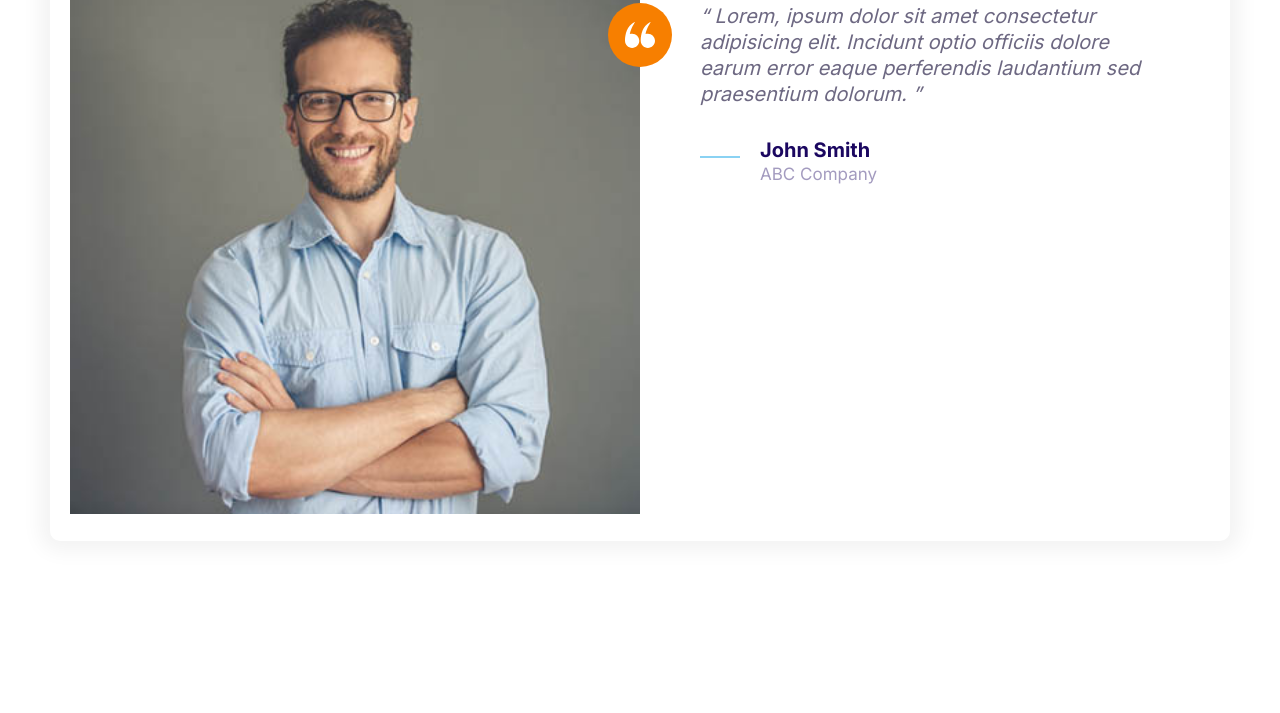
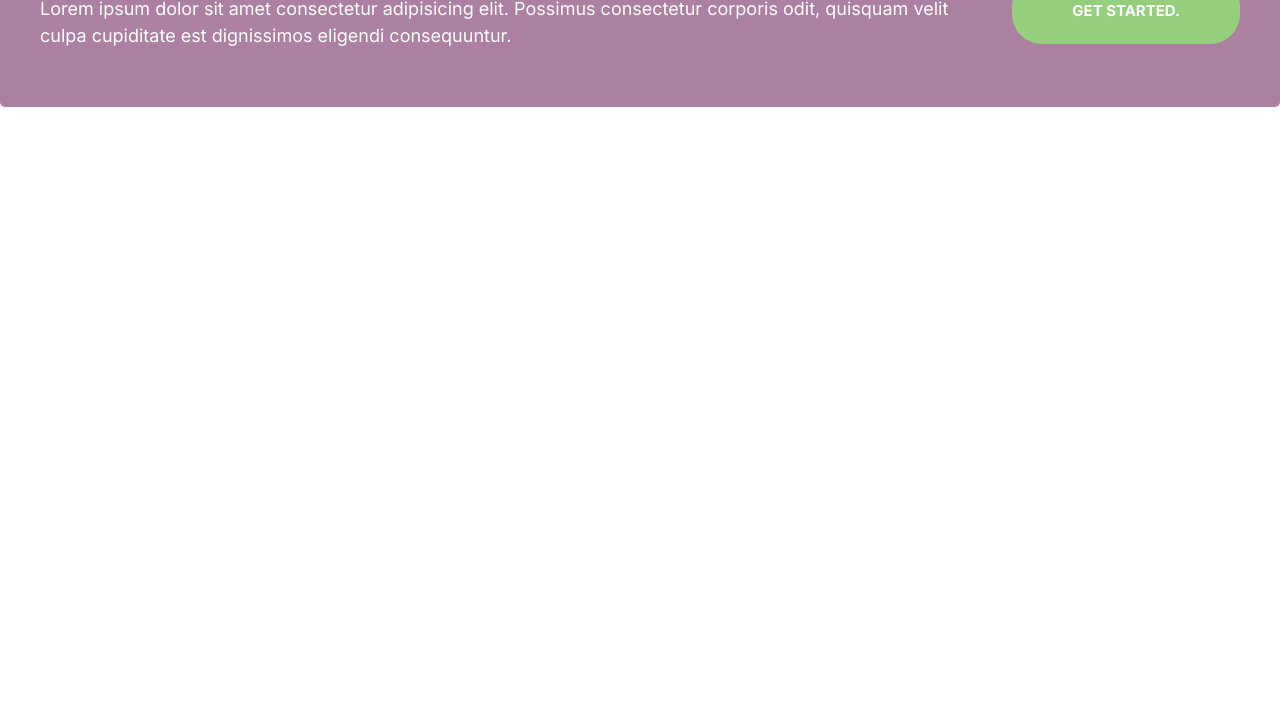
Before and after one commit to Bombar77/CSS-and-HTML, a plain HTML site: page index.html in a window 1280 px wide. Shown: the part 87-800 px from the top of the page. Drawn offline with Linux system fonts and the light colour scheme.

Commit message:
Define callouts style.

```diff
--- a/CSS/styles.css
+++ b/CSS/styles.css
@@ -203,6 +203,11 @@ a {
   margin: 1rem 0;
   cursor: pointer;
   white-space: nowrap;
+}
+
+.btn--stretched {
+  padding-left: 6rem;
+  padding-right: 6rem;
 }
 
 .btn--primary {
@@ -498,3 +503,42 @@ a {
     margin-left: 6rem;
   }
 }
+
+/* Callouts */
+.callout {
+  padding: 4rem;
+  border-radius: 5px;
+}
+
+.callout--primary {
+  color: #fff;
+  background: var(--color-primary);
+}
+
+.callout--heading {
+  color: #fff;
+  margin-top: 0;
+  font-size: 3rem;
+}
+
+.callout .btn {
+  justify-self: center;
+  align-self: center;
+}
+
+.callout__content {
+  text-align: center;
+}
+
+@media screen and (min-width: 768px) {
+  .callout .grid--2col {
+    grid-template-columns: 1fr auto;
+  }
+  .callout__content {
+    text-align: left;
+  }
+  .callout .btn {
+    justify-self: start;
+    margin-left: 2rem;
+  }
+}
--- a/index.html
+++ b/index.html
@@ -13,41 +13,18 @@
     <link rel="stylesheet" href="CSS/styles.css" />
     <title>Document</title>
   </head>
-  <body style="padding: 5rem">
-    <div class="card testimonial">
+  <body>
+    <div class="callout callout--primary">
       <div class="grid grid--2col">
-        <div class="testimonial--container">
-          <img
-            class="testimonial--image"
-            src="/images/testimonial.jpg"
-            alt="A happy,smiling customer"
-          />
-          <span class="icon-container icon-container--accent">
-            <svg class="icon--small icon--white">
-              <use xlink:href="images/sprite.svg#quotes"></use>
-            </svg>
-          </span>
+        <div class="callout__content">
+          <h2 class="callout--heading">Ready to get started?</h2>
+          <p>
+            Lorem ipsum dolor sit amet consectetur adipisicing elit. Possimus
+            consectetur corporis odit, quisquam velit culpa cupiditate est
+            dignissimos eligendi consequuntur.
+          </p>
         </div>
-        <blockquote class="quote">
-          <p class="quote__text">
-            Lorem, ipsum dolor sit amet consectetur adipisicing elit. Incidunt
-            optio officiis dolore earum error eaque perferendis laudantium sed
-            praesentium dolorum.
-          </p>
-          <footer>
-            <div class="media">
-              <div class="media__img">
-                <svg class="icon icon--primary quote__line">
-                  <use xlink:href="images/sprite.svg#line"></use>
-                </svg>
-              </div>
-              <div class="media__body">
-                <h3 class="media__title quote__author">John Smith</h3>
-                <p class="quote__company">ABC Company</p>
-              </div>
-            </div>
-          </footer>
-        </blockquote>
+        <a href="#" class="btn btn--secondary btn--stretched">Get started.</a>
       </div>
     </div>
   </body>
```
Also changed, not shown: components/callots.html (added, +14 -0 lines), 1 other file.
